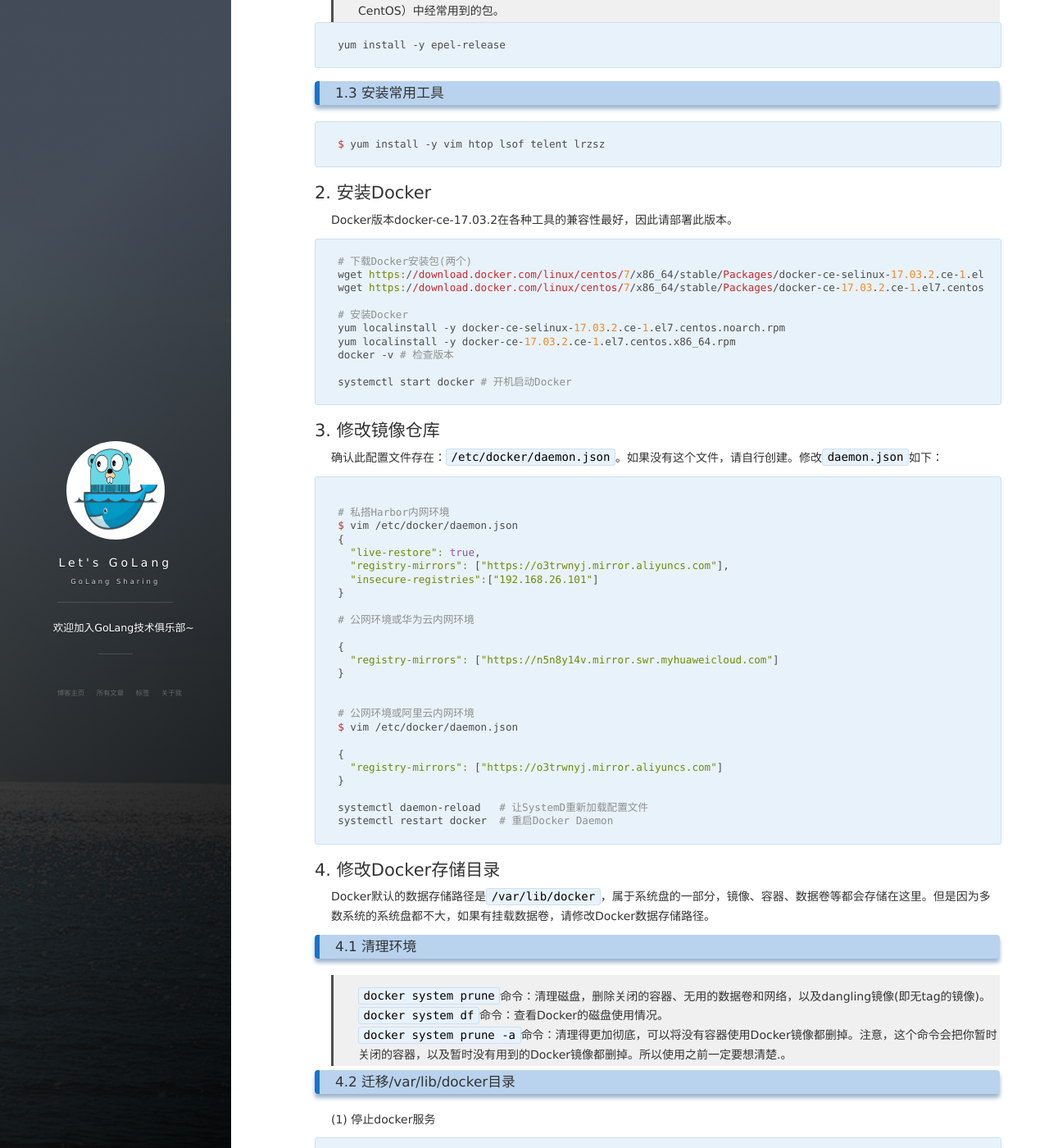
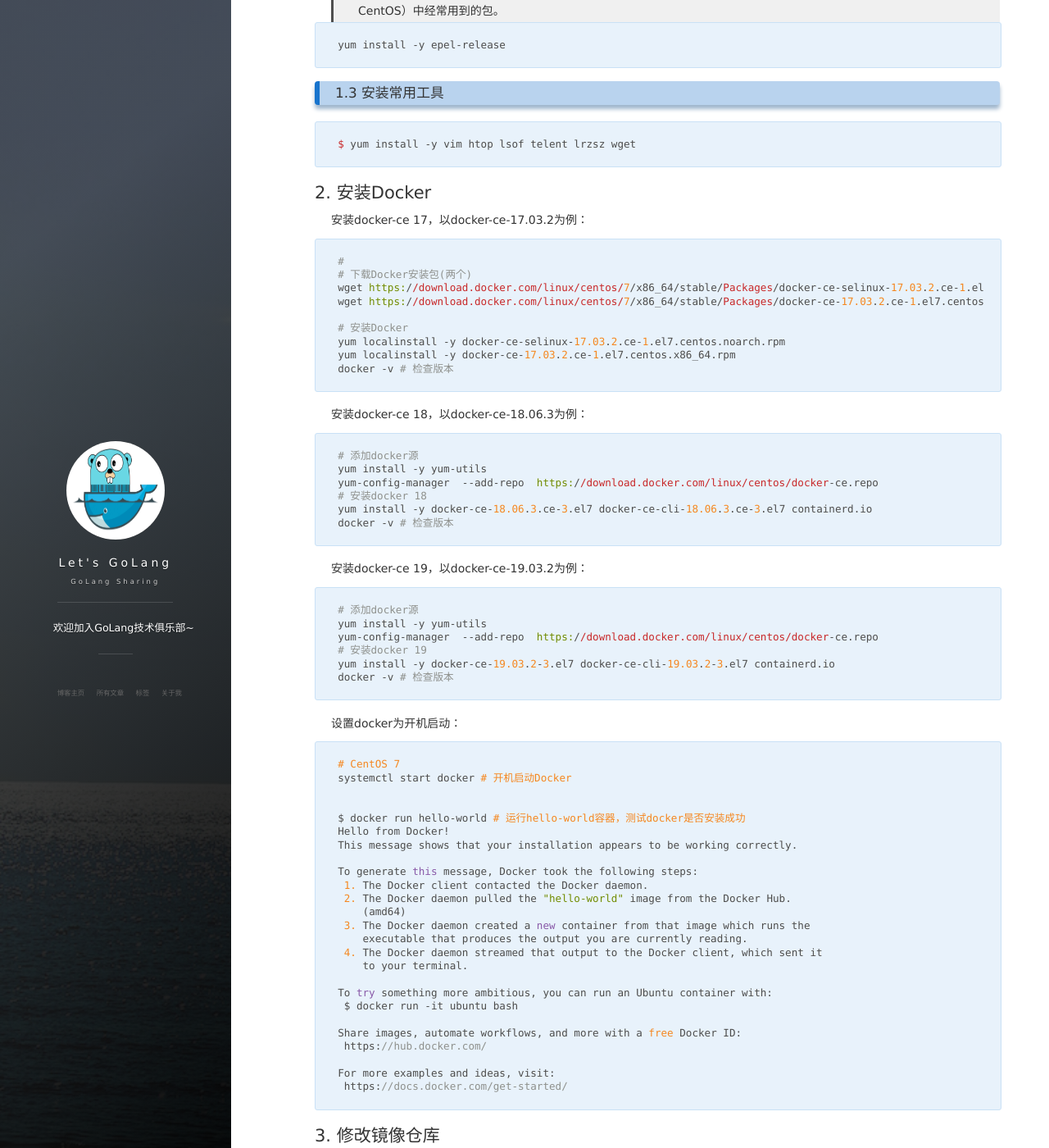
Before and after one commit to yeanguzhou/yeanguzhou.github.io, a Jekyll site: the page built from _posts/2018-11-13-CentOS容器环境规范化部署流程.md, in a window 1280 px wide and 1400 px high, scrolled down 428 px. Shown: the whole window at 82% size. Built offline with Jekyll 4.4.1, drawn with Linux system fonts in a browser that asks for light colours; nearby versions of some CDN libraries; comment, search, counter and statistics services are not loaded.

Commit message:
Update 2018-11-13-CentOS容器环境规范化部署流程.md
docs: 添加docker ce 18/19安装指南

````diff
--- a/_posts/2018-11-13-CentOS容器环境规范化部署流程.md
+++ b/_posts/2018-11-13-CentOS容器环境规范化部署流程.md
@@ -27,14 +27,14 @@ yum install -y epel-release
 ### 1.3 安装常用工具
 
 ```shell
-$ yum install -y vim htop lsof telent lrzsz
+$ yum install -y vim htop lsof telent lrzsz wget
 ```
 
 ## 2. 安装Docker
 
-Docker版本docker-ce-17.03.2在各种工具的兼容性最好，因此请部署此版本。
-
+安装docker-ce 17，以docker-ce-17.03.2为例：
 ```shell
+#
 # 下载Docker安装包(两个)
 wget https://download.docker.com/linux/centos/7/x86_64/stable/Packages/docker-ce-selinux-17.03.2.ce-1.el7.centos.noarch.rpm
 wget https://download.docker.com/linux/centos/7/x86_64/stable/Packages/docker-ce-17.03.2.ce-1.el7.centos.x86_64.rpm
@@ -43,8 +43,53 @@ wget https://download.docker.com/linux/centos/7/x86_64/stable/Packages/docker-ce
 yum localinstall -y docker-ce-selinux-17.03.2.ce-1.el7.centos.noarch.rpm
 yum localinstall -y docker-ce-17.03.2.ce-1.el7.centos.x86_64.rpm
 docker -v # 检查版本
+```
+安装docker-ce 18，以docker-ce-18.06.3为例：
+```shell
+# 添加docker源
+yum install -y yum-utils
+yum-config-manager  --add-repo  https://download.docker.com/linux/centos/docker-ce.repo
+# 安装docker 18
+yum install -y docker-ce-18.06.3.ce-3.el7 docker-ce-cli-18.06.3.ce-3.el7 containerd.io
+docker -v # 检查版本
+```
 
+安装docker-ce 19，以docker-ce-19.03.2为例：
+```shell
+# 添加docker源
+yum install -y yum-utils
+yum-config-manager  --add-repo  https://download.docker.com/linux/centos/docker-ce.repo
+# 安装docker 19
+yum install -y docker-ce-19.03.2-3.el7 docker-ce-cli-19.03.2-3.el7 containerd.io
+docker -v # 检查版本
+```
+设置docker为开机启动：
+```shell
+# CentOS 7
 systemctl start docker # 开机启动Docker
+
+
+$ docker run hello-world # 运行hello-world容器，测试docker是否安装成功
+Hello from Docker!
+This message shows that your installation appears to be working correctly.
+
+To generate this message, Docker took the following steps:
+ 1. The Docker client contacted the Docker daemon.
+ 2. The Docker daemon pulled the "hello-world" image from the Docker Hub.
+    (amd64)
+ 3. The Docker daemon created a new container from that image which runs the
+    executable that produces the output you are currently reading.
+ 4. The Docker daemon streamed that output to the Docker client, which sent it
+    to your terminal.
+
+To try something more ambitious, you can run an Ubuntu container with:
+ $ docker run -it ubuntu bash
+
+Share images, automate workflows, and more with a free Docker ID:
+ https://hub.docker.com/
+
+For more examples and ideas, visit:
+ https://docs.docker.com/get-started/
 ```
 
 ## 3. 修改镜像仓库
````
